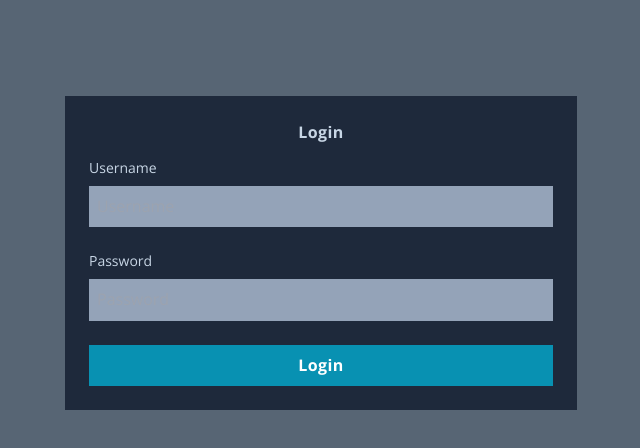
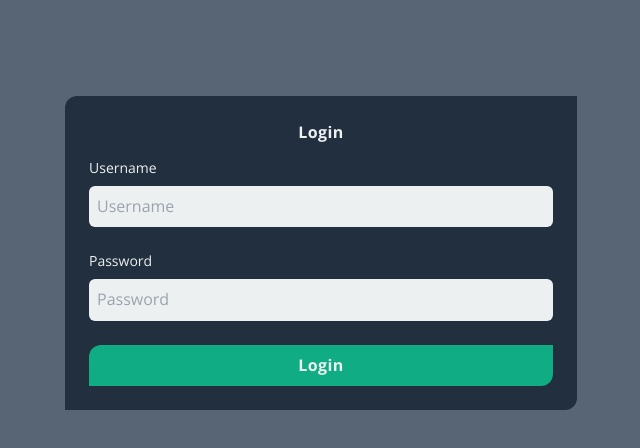
Before and after one commit to betulkilincaslan/crud-with-redux-toolkit, a React (Create React App) app: page / in a window 1280 px wide. Shown: the top 448 px of the page, without its empty margins (319-959 px from the left). Built offline with nearby package versions, Linux system fonts and the light colour scheme; no server answers.

Commit message:
feat: style refactor

```diff
--- a/src/components/common/FormButton.js
+++ b/src/components/common/FormButton.js
@@ -1,7 +1,7 @@
 const FormButton = ({ children, type, onClick }) => {
   return (
     <button
-      className={`w-full bg-cyan-600 hover:bg-cyan-500 text-white font-bold py-2 px-4 tracking-wide transition-all duration-300`}
+      className={`w-full bg-darkMountain hover:bg-wildCaribbean text-lightBlueBallerina font-bold py-2 px-4 tracking-wide transition-all duration-300 rounded-tl-xl rounded-br-xl`}
       type={type || "button"}
       onClick={onClick}
     >
--- a/src/components/common/FormContainer.js
+++ b/src/components/common/FormContainer.js
@@ -1,6 +1,6 @@
 const FormContainer = ({ children }) => {
   return (
-    <div className="w-full max-w-lg m-auto bg-slate-800 p-6 min-w-[200px]">
+    <div className="w-full max-w-lg m-auto rounded-tl-xl rounded-br-xl bg-imperialPrimer p-6 min-w-[200px]">
       {children}
     </div>
   );
--- a/src/components/common/FormHeader.js
+++ b/src/components/common/FormHeader.js
@@ -1,6 +1,8 @@
 const FormHeader = ({ children }) => {
   return (
-    <h1 className="text-center font-semibold mb-3 tracking-wide">{children}</h1>
+    <h1 className="text-center font-semibold mb-3 tracking-wide text-lightBlueBallerina">
+      {children}
+    </h1>
   );
 };
 
--- a/src/components/common/FormInput.js
+++ b/src/components/common/FormInput.js
@@ -1,7 +1,7 @@
 const FormInput = ({ placeholder, type, name, value, onChange, min }) => {
   return (
     <input
-      className="w-full p-2 mb-6 text-slate-800 bg-slate-400 border-b-2 border-none outline-none focus:bg-slate-300"
+      className="w-full p-2 mb-6 text-imperialPrimer bg-lightBlueBallerina border-b-2 border-none outline-none rounded-md focus:bg-stormPetrel"
       placeholder={placeholder}
       type={type}
       name={name}
--- a/src/components/common/FormLabel.js
+++ b/src/components/common/FormLabel.js
@@ -1,6 +1,9 @@
 const FormLabel = ({ children, htmlFor }) => {
   return (
-    <label className="block mb-2 text-sm" htmlFor={htmlFor}>
+    <label
+      className="block mb-2 text-sm text-lightBlueBallerina"
+      htmlFor={htmlFor}
+    >
       {children}
     </label>
   );
```
